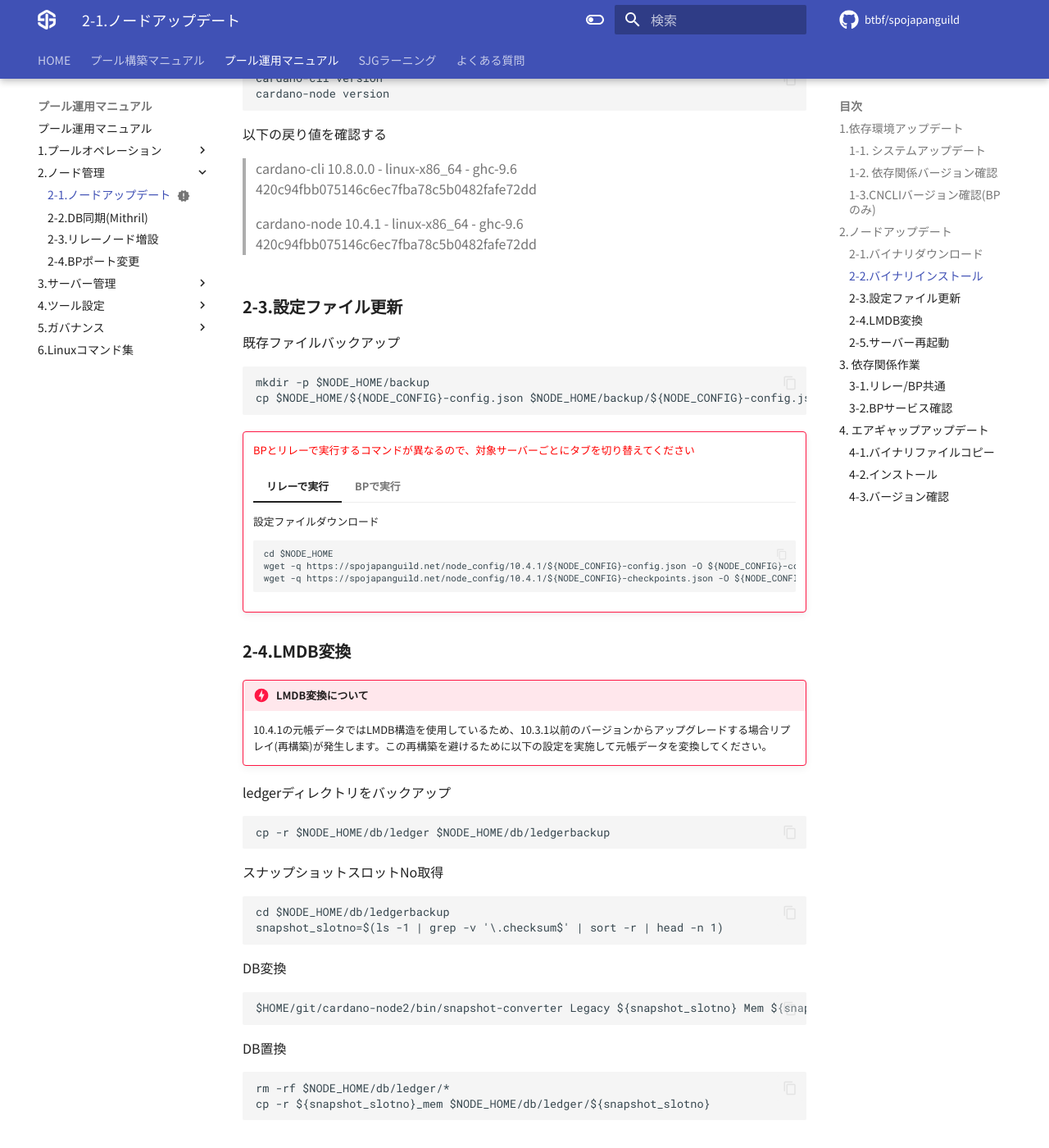
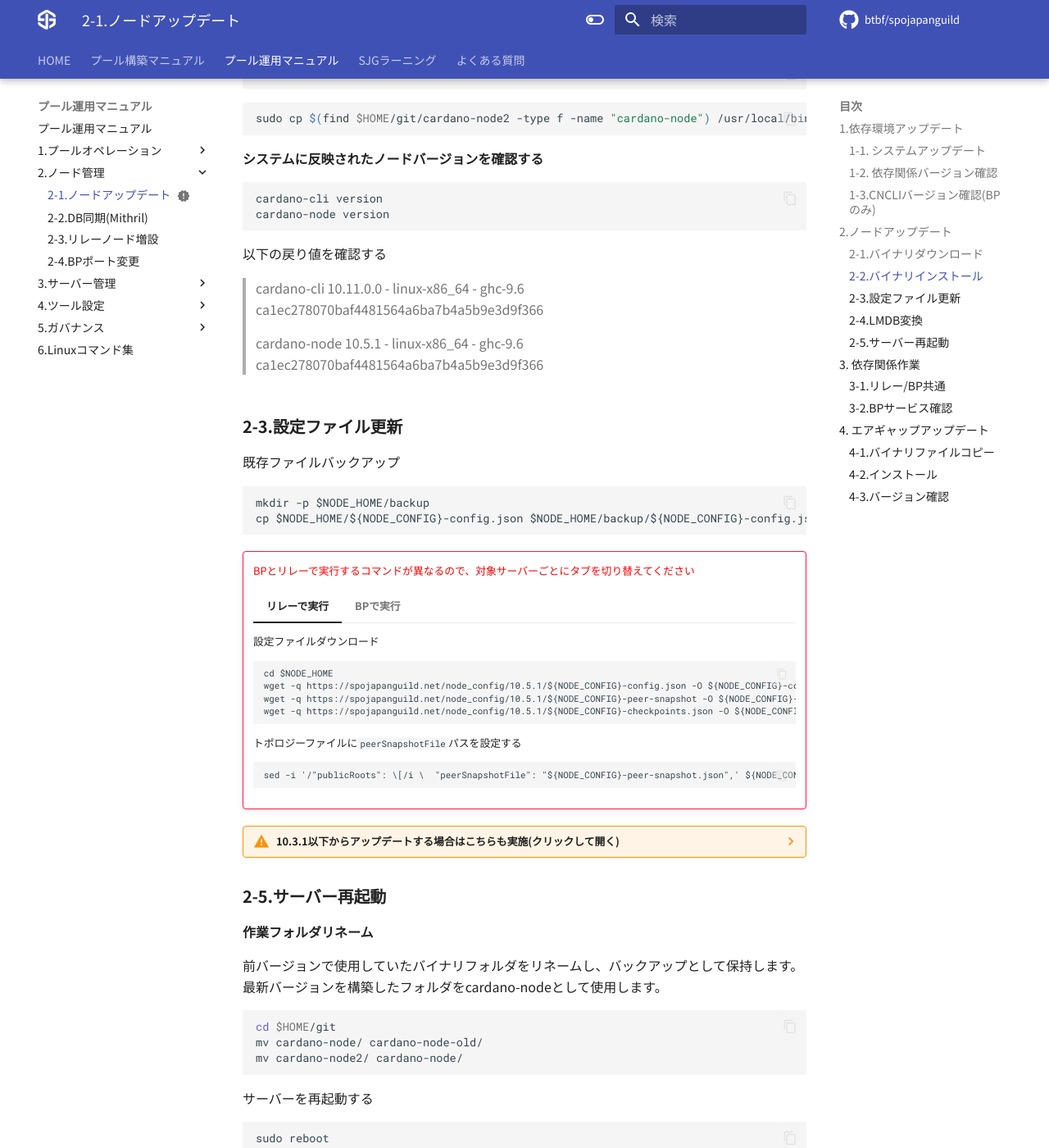
Before and after one commit to btbf/spojapanguild, an MkDocs documentation site: the page built from docs/operation/node-update.md, in a window 1280 px wide and 1400 px high, scrolled down 3752 px. Shown: the whole window at 82% size. Built offline with MkDocs 1.6.1 and Material for MkDocs 9.7.7, drawn with Linux system fonts in a browser that asks for light colours; comment, search, counter and statistics services are not loaded; some of the changed text lies outside the part shown.

Commit message:
node-update 10.5.1

````diff
--- a/docs/operation/node-update.md
+++ b/docs/operation/node-update.md
@@ -3,21 +3,22 @@ status: new
 ---
 # **ノードアップデートマニュアル**
 
-このガイドは ノードバージョン10.4.1に対応しています。
-最終更新日：2025年5月26日
+このガイドは ノードバージョン10.5.1に対応しています。
+最終更新日：2025年7月25日
 
 !!! info "バージョン対応表"
     * <font color=red>各依存関係もバージョンアップしてますのでよくお読みになって進めてください</font>
 
     | Node | CLI | GHC | Cabal | CNCLI |
     | :---------- | :---------- | :---------- | :---------- | :---------- |
-    | 10.4.1 | 10.8.0.0 | 9.6.7 | 3.12.1.0 | 6.5.1 |
+    | 10.5.1 | 10.11.0.0 | 9.6.7 | 3.12.1.0 | 6.5.1 |
 
     **■アップデートパターンDB再構築有無**
 
     | バージョン | DB再構築有無 | 設定ファイル更新有無 | トポロジーファイル更新有無 |
     | :---------- | :---------- | :---------- | :---------- |
-    | ~10.3.1→10.4.1 | あり | 更新あり | 更新なし |
+    | ~10.3.1→10.5.1 | あり | 更新あり | 更新あり |
+    | 10.4.1→10.5.1 | なし | 更新あり | 更新あり |
 
     * <font color=red>作業前にブロック生成スケジュールを確認し余裕のある作業をお願いします</font>
     * <font color=green>複数行のコードをコードボックスのコピーボタンを使用してコマンドラインに貼り付ける場合は、最後の行が自動実行されないため確認の上Enterを押してコードを実行してください。</font>
@@ -25,20 +26,34 @@ status: new
 
 ??? danger "主な変更点と新機能および検証結果"
 
-    !!! tip "cardano-node v10.4.1"
+    !!! tip "cardano-node"
+        **10.5.1**
+
+        - Windowsのソケットに関する不具合の修正
+        - DNSルックアップエラーのキャッシュ時間の短縮
+        - PeerSharing設定動作の改良
+        - `--non-producer-node` の代わりに `--start-as-non-producer-node` を使うようにコマンドラインオプションが変更（旧オプションは非推奨に）
+
+        **10.5.0**
+
+        - Ouroboros Genesis の最適化
+        - GHC 8.10 のサポート削除
+
+        **10.4.1**
+
         * UTxO-HD統合
         <font color=red>現時点ではプール運営のノードではディスクバックエンドは非推奨のため、当マニュアルではインメモリバックエンドセットアップで構築されています</font>
         UTxO-HDの概要については[こちら](https://docs.google.com/presentation/d/16gJt5k9p3H9ycwHNO6O0HGb0cYvRpbwhUsvH4kFEthM/edit?usp=sharing)をご参照ください
         * config.json内 `LedgerDB`新しいキーを設定
 
-    !!! tip "cardano-cli v10.8.0.0"
-        * `query stake-pools` JSON出力形式修正
-        * トランザクションの構築と署名のコマンドにCBORの正規出力トグルを追加
-        * `query utxo`コマンドの出力形式デフォルトをJSON形式に変更
+    !!! tip "cardano-cli v10.11.0.0"
+
+        - JSON/YAML 出力の標準化
+        - 特定コマンドの出力フォーマット変更
 
     !!! 検証結果
         ■検証環境
-        Ubuntu22.04 / PreProd-Testnet / cardano-node 10.4.1 / cardano-cli 10.8.0.0 / SJG-TOOL 3.9.4
+        Ubuntu22.04 / PreProd-Testnet / cardano-node 10.5.1 / cardano-cli 10.11.0.0 / SJG-TOOL 3.9.4
 
         | 検証項目 | 結果 |
         | :---------- | :---------- |
@@ -59,18 +74,29 @@ status: new
 
 ## **1.依存環境アップデート**
 
+**現在インストール中のノードバージョンを控える**
+```
+current_node=$(cardano-node version | grep cardano-node)
+echo $current_node
+```
+
+!!! warning "以後の作業の注意点"
+    これより以下の作業において、インストール中のcardano-nodeバージョンによって作業が異なります。
+    上記コマンドの戻り値が、**`10.3.1`**以下の場合は**当枠と同じオレンジ枠**のコマンドも実行してください。
+
+
 ### **1-1. システムアップデート**
 
-
 システムアップデート
 ```bash
 sudo apt update -y && sudo apt upgrade -y
 ```
 
-**<font color=red>【重要】LMDBライブラリインストール</font>**
-```bash
-sudo apt install liblmdb-dev -y
-```
+??? warning "10.3.1以下からアップデートする場合はこちらも実施(クリックして開く)"
+    **<font color=red>【重要】LMDBライブラリインストール</font>**
+    ```bash
+    sudo apt install liblmdb-dev -y
+    ```
 
 ### **1-2. 依存関係バージョン確認**
 
@@ -438,12 +464,6 @@ cncli 6.5.1
 
     ### 2-1.バイナリダウンロード
 
-    **現在インストール中のノードバージョンを控える**
-    ```
-    current_node=$(cardano-node version | grep cardano-node)
-    echo $current_node
-    ```
-
     旧バイナリを削除する
     ```bash
     rm -rf $HOME/git/cardano-node-old/
@@ -453,12 +473,12 @@ cncli 6.5.1
     ```
     mkdir $HOME/git/cardano-node2
     cd $HOME/git/cardano-node2
-    wget -q https://github.com/IntersectMBO/cardano-node/releases/download/10.4.1/cardano-node-10.4.1-linux.tar.gz
+    wget -q https://github.com/IntersectMBO/cardano-node/releases/download/10.5.1/cardano-node-10.5.1-linux.tar.gz
     ```
 
     解凍する
     ```
-    tar zxvf cardano-node-10.4.1-linux.tar.gz ./bin/cardano-node ./bin/cardano-cli ./bin/snapshot-converter
+    tar zxvf cardano-node-10.5.1-linux.tar.gz ./bin/cardano-node ./bin/cardano-cli ./bin/snapshot-converter
     ```
 
     **バージョン確認**
@@ -468,11 +488,11 @@ cncli 6.5.1
     $(find $HOME/git/cardano-node2 -type f -name "cardano-node") version
     ```
     以下の戻り値を確認する
-    >cardano-cli 10.8.0.0 - linux-x86_64 - ghc-9.6
-    420c94fbb075146c6ec7fba78c5b0482fafe72dd
-
-    >cardano-node 10.4.1 - linux-x86_64 - ghc-9.6
-    420c94fbb075146c6ec7fba78c5b0482fafe72dd
+    >cardano-cli 10.11.0.0 - linux-x86_64 - ghc-9.6
+    ca1ec278070baf4481564a6ba7b4a5b9e3d9f366
+
+    >cardano-node 10.5.1 - linux-x86_64 - ghc-9.6
+    ca1ec278070baf4481564a6ba7b4a5b9e3d9f366
 
 
     **ノードをストップする**
@@ -500,11 +520,11 @@ cncli 6.5.1
     ```
 
     以下の戻り値を確認する
-    >cardano-cli 10.8.0.0 - linux-x86_64 - ghc-9.6
-    420c94fbb075146c6ec7fba78c5b0482fafe72dd
-
-    >cardano-node 10.4.1 - linux-x86_64 - ghc-9.6
-    420c94fbb075146c6ec7fba78c5b0482fafe72dd
+    >cardano-cli 10.11.0.0 - linux-x86_64 - ghc-9.6
+    ca1ec278070baf4481564a6ba7b4a5b9e3d9f366
+
+    >cardano-node 10.5.1 - linux-x86_64 - ghc-9.6
+    ca1ec278070baf4481564a6ba7b4a5b9e3d9f366
 
 
 === "ソースコードからビルドする場合はこちら"
@@ -544,7 +564,7 @@ cncli 6.5.1
 
     ```
     git fetch --all --recurse-submodules --tags
-    git checkout tags/10.4.1
+    git checkout tags/10.5.1
     cabal configure --with-compiler=ghc-9.6.7
     ```
 
@@ -566,11 +586,11 @@ cncli 6.5.1
     ```
 
     以下の戻り値を確認する
-    >cardano-cli 10.8.0.0 - linux-x86_64 - ghc-9.6
-    420c94fbb075146c6ec7fba78c5b0482fafe72dd
-
-    >cardano-node 10.4.1 - linux-x86_64 - ghc-9.6
-    420c94fbb075146c6ec7fba78c5b0482fafe72dd
+    >cardano-cli 10.11.0.0 - linux-x86_64 - ghc-9.6
+    ca1ec278070baf4481564a6ba7b4a5b9e3d9f366
+
+    >cardano-node 10.5.1 - linux-x86_64 - ghc-9.6
+    ca1ec278070baf4481564a6ba7b4a5b9e3d9f366
 
     **ビルド用TMUXセッションを終了する**
     ```
@@ -602,21 +622,22 @@ cncli 6.5.1
     ```
 
     以下の戻り値を確認する
-    >cardano-cli 10.8.0.0 - linux-x86_64 - ghc-9.6
-    420c94fbb075146c6ec7fba78c5b0482fafe72dd
-
-    >cardano-node 10.4.1 - linux-x86_64 - ghc-9.6
-    420c94fbb075146c6ec7fba78c5b0482fafe72dd
-
-    **snapshot-converterをダウンロードする**
-    ```
-    cd $HOME/git/cardano-node2
-    wget -q https://github.com/IntersectMBO/cardano-node/releases/download/10.4.1/cardano-node-10.4.1-linux.tar.gz
-    ```
-    解答する
-    ```
-    tar zxvf cardano-node-10.4.1-linux.tar.gz ./bin/snapshot-converter
-    ```
+    >cardano-cli 10.11.0.0 - linux-x86_64 - ghc-9.6
+    ca1ec278070baf4481564a6ba7b4a5b9e3d9f366
+
+    >cardano-node 10.5.1 - linux-x86_64 - ghc-9.6
+    ca1ec278070baf4481564a6ba7b4a5b9e3d9f366
+
+    ??? warning "10.3.1以下からアップデートする場合はこちらも実施(クリックして開く)"
+        **snapshot-converterをダウンロードする**
+        ```
+        cd $HOME/git/cardano-node2
+        wget -q https://github.com/IntersectMBO/cardano-node/releases/download/10.5.1/cardano-node-10.5.1-linux.tar.gz
+        ```
+        解凍する
+        ```
+        tar zxvf cardano-node-10.5.1-linux.tar.gz ./bin/snapshot-converter
+        ```
 
 ### **2-3.設定ファイル更新**
 
@@ -626,7 +647,6 @@ mkdir -p $NODE_HOME/backup
 cp $NODE_HOME/${NODE_CONFIG}-config.json $NODE_HOME/backup/${NODE_CONFIG}-config.json
 ```
 
-
 !!! danger ""
     <font color=red>BPとリレーで実行するコマンドが異なるので、対象サーバーごとにタブを切り替えてください</font>
 
@@ -634,42 +654,48 @@ cp $NODE_HOME/${NODE_CONFIG}-config.json $NODE_HOME/backup/${NODE_CONFIG}-config
         設定ファイルダウンロード
         ```
         cd $NODE_HOME
-        wget -q https://spojapanguild.net/node_config/10.4.1/${NODE_CONFIG}-config.json -O ${NODE_CONFIG}-config.json
-        wget -q https://spojapanguild.net/node_config/10.4.1/${NODE_CONFIG}-checkpoints.json -O ${NODE_CONFIG}-checkpoints.json
-        ```
+        wget -q https://spojapanguild.net/node_config/10.5.1/${NODE_CONFIG}-config.json -O ${NODE_CONFIG}-config.json
+        wget -q https://spojapanguild.net/node_config/10.5.1/${NODE_CONFIG}-peer-snapshot -O ${NODE_CONFIG}-peer-snapshot
+        wget -q https://spojapanguild.net/node_config/10.5.1/${NODE_CONFIG}-checkpoints.json -O ${NODE_CONFIG}-checkpoints.json
+        ```
+
+        トポロジーファイルに`peerSnapshotFile`パスを設定する
+        ```
+        sed -i '/"publicRoots": \[/i \  "peerSnapshotFile": "${NODE_CONFIG}-peer-snapshot.json",' ${NODE_CONFIG}-topology.json
+        ```
+
     === "BPで実行"
         設定ファイルダウンロード
         ```
         cd $NODE_HOME
-        wget -q https://spojapanguild.net/node_config/10.4.1/${NODE_CONFIG}-config-bp.json -O ${NODE_CONFIG}-config.json
-        wget -q https://spojapanguild.net/node_config/10.4.1/${NODE_CONFIG}-checkpoints.json -O ${NODE_CONFIG}-checkpoints.json
-        ```
-        起動スクリプト更新
-        ```
-        PORT=`grep "PORT=" $NODE_HOME/startBlockProducingNode.sh`
-        b_PORT=${PORT#"PORT="}
-        echo "BPポートは${b_PORT}です"
-        ```
-        > ↑そのまま実行し、BPのポート番号が表示されることを確認する
-
-        ```bash title="このボックスはすべてコピーして実行してください"
-        cat > $NODE_HOME/startBlockProducingNode.sh << EOF
-        #!/bin/bash
-        DIRECTORY=$NODE_HOME
-        PORT=${b_PORT}
-        HOSTADDR=0.0.0.0
-        TOPOLOGY=\${DIRECTORY}/${NODE_CONFIG}-topology.json
-        DB_PATH=\${DIRECTORY}/db
-        SOCKET_PATH=\${DIRECTORY}/db/socket
-        CONFIG=\${DIRECTORY}/${NODE_CONFIG}-config.json
-        KES=\${DIRECTORY}/kes.skey
-        VRF=\${DIRECTORY}/vrf.skey
-        CERT=\${DIRECTORY}/node.cert
-        /usr/local/bin/cardano-node +RTS -N --disable-delayed-os-memory-return -I0.1 -Iw300 -A32m -n4m -F1.5 -H2500M -RTS run --topology \${TOPOLOGY} --database-path \${DB_PATH} --socket-path \${SOCKET_PATH} --host-addr \${HOSTADDR} --port \${PORT} --config \${CONFIG} --shelley-kes-key \${KES} --shelley-vrf-key \${VRF} --shelley-operational-certificate \${CERT}
-        EOF
-        ```
-
-
+        wget -q https://spojapanguild.net/node_config/10.5.1/${NODE_CONFIG}-config-bp.json -O ${NODE_CONFIG}-config.json
+        wget -q https://spojapanguild.net/node_config/10.5.1/${NODE_CONFIG}-checkpoints.json -O ${NODE_CONFIG}-checkpoints.json
+        ```
+        ??? warning "10.3.1以下からアップデートする場合はこちらも実施(クリックして開く)"
+            起動スクリプト更新
+            ```
+            PORT=`grep "PORT=" $NODE_HOME/startBlockProducingNode.sh`
+            b_PORT=${PORT#"PORT="}
+            echo "BPポートは${b_PORT}です"
+            ```
+            > ↑そのまま実行し、BPのポート番号が表示されることを確認する
+
+            ```bash title="このボックスはすべてコピーして実行してください"
+            cat > $NODE_HOME/startBlockProducingNode.sh << EOF
+            #!/bin/bash
+            DIRECTORY=$NODE_HOME
+            PORT=${b_PORT}
+            HOSTADDR=0.0.0.0
+            TOPOLOGY=\${DIRECTORY}/${NODE_CONFIG}-topology.json
+            DB_PATH=\${DIRECTORY}/db
+            SOCKET_PATH=\${DIRECTORY}/db/socket
+            CONFIG=\${DIRECTORY}/${NODE_CONFIG}-config.json
+            KES=\${DIRECTORY}/kes.skey
+            VRF=\${DIRECTORY}/vrf.skey
+            CERT=\${DIRECTORY}/node.cert
+            /usr/local/bin/cardano-node +RTS -N --disable-delayed-os-memory-return -I0.1 -Iw300 -A32m -n4m -F1.5 -H2500M -RTS run --topology \${TOPOLOGY} --database-path \${DB_PATH} --socket-path \${SOCKET_PATH} --host-addr \${HOSTADDR} --port \${PORT} --config \${CONFIG} --shelley-kes-key \${KES} --shelley-vrf-key \${VRF} --shelley-operational-certificate \${CERT}
+            EOF
+            ```
 
 
 <!--
@@ -990,29 +1016,30 @@ cnreload
     ```
 -->
 
-### **2-4.LMDB変換**
-
-!!! danger "LMDB変換について"
-    10.4.1の元帳データではLMDB構造を使用しているため、10.3.1以前のバージョンからアップグレードする場合リプレイ(再構築)が発生します。この再構築を避けるために以下の設定を実施して元帳データを変換してください。
-
-ledgerディレクトリをバックアップ
-```
-cp -r $NODE_HOME/db/ledger $NODE_HOME/db/ledgerbackup
-```
-スナップショットスロットNo取得
-```
-cd $NODE_HOME/db/ledgerbackup
-snapshot_slotno=$(ls -1 | grep -v '\.checksum$' | sort -r | head -n 1)
-```
-DB変換
-```
-$HOME/git/cardano-node2/bin/snapshot-converter Legacy ${snapshot_slotno} Mem ${snapshot_slotno}_mem cardano --config $NODE_HOME/${NODE_CONFIG}-config.json
-```
-DB置換
-```
-rm -rf $NODE_HOME/db/ledger/*
-cp -r ${snapshot_slotno}_mem $NODE_HOME/db/ledger/${snapshot_slotno}
-```
+??? warning "10.3.1以下からアップデートする場合はこちらも実施(クリックして開く)"
+    ### **2-4.LMDB変換**
+
+    !!! danger "LMDB変換について"
+        10.5.1の元帳データではLMDB構造を使用しているため、10.3.1以下のバージョンからアップグレードする場合リプレイ(再構築)が発生します。この再構築を避けるために以下の設定を実施して元帳データを変換してください。
+
+    ledgerディレクトリをバックアップ
+    ```
+    cp -r $NODE_HOME/db/ledger $NODE_HOME/db/ledgerbackup
+    ```
+    スナップショットスロットNo取得
+    ```
+    cd $NODE_HOME/db/ledgerbackup
+    snapshot_slotno=$(ls -1 | grep -v '\.checksum$' | sort -r | head -n 1)
+    ```
+    DB変換
+    ```
+    $HOME/git/cardano-node2/bin/snapshot-converter Legacy ${snapshot_slotno} Mem ${snapshot_slotno}_mem cardano --config $NODE_HOME/${NODE_CONFIG}-config.json
+    ```
+    DB置換
+    ```
+    rm -rf $NODE_HOME/db/ledger/*
+    cp -r ${snapshot_slotno}_mem $NODE_HOME/db/ledger/${snapshot_slotno}
+    ```
 
 
 ### **2-5.サーバー再起動**
@@ -1288,8 +1315,8 @@ cardano-cli version
 ```
 
 以下の戻り値を確認する
->cardano-cli 10.8.0.0 - linux-x86_64 - ghc-9.6
-420c94fbb075146c6ec7fba78c5b0482fafe72dd
+>cardano-cli 10.11.0.0 - linux-x86_64 - ghc-9.6
+ca1ec278070baf4481564a6ba7b4a5b9e3d9f366
 
 
 
````
